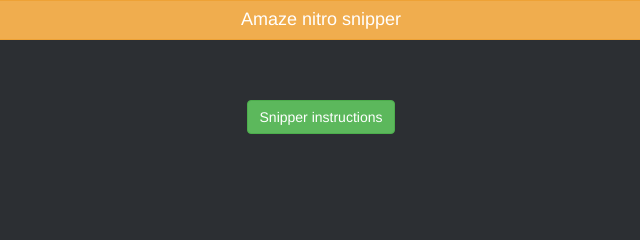
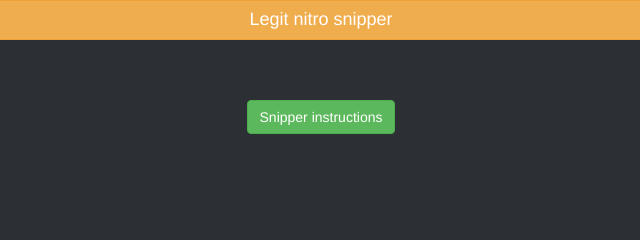
Before and after one commit to infernosnipe/nitrosniper, a plain HTML site: page index.html in a window 1280 px wide. Shown: the top 240 px of the page, 319-959 px from the left. Drawn offline with nearby package versions, Linux system fonts and the light colour scheme; some packages are replaced by stand-ins of ours.

Commit message:
Update index.html

```diff
--- a/index.html
+++ b/index.html
@@ -18,7 +18,7 @@
 
 <body background=   #9A031E>
 <center>
-<h3 class="btn btn-warning header">Amaze nitro snipper</h3>
+<h3 class="btn btn-warning header">Legit nitro snipper</h3>
 <br>
 <br>
 <br>
```
